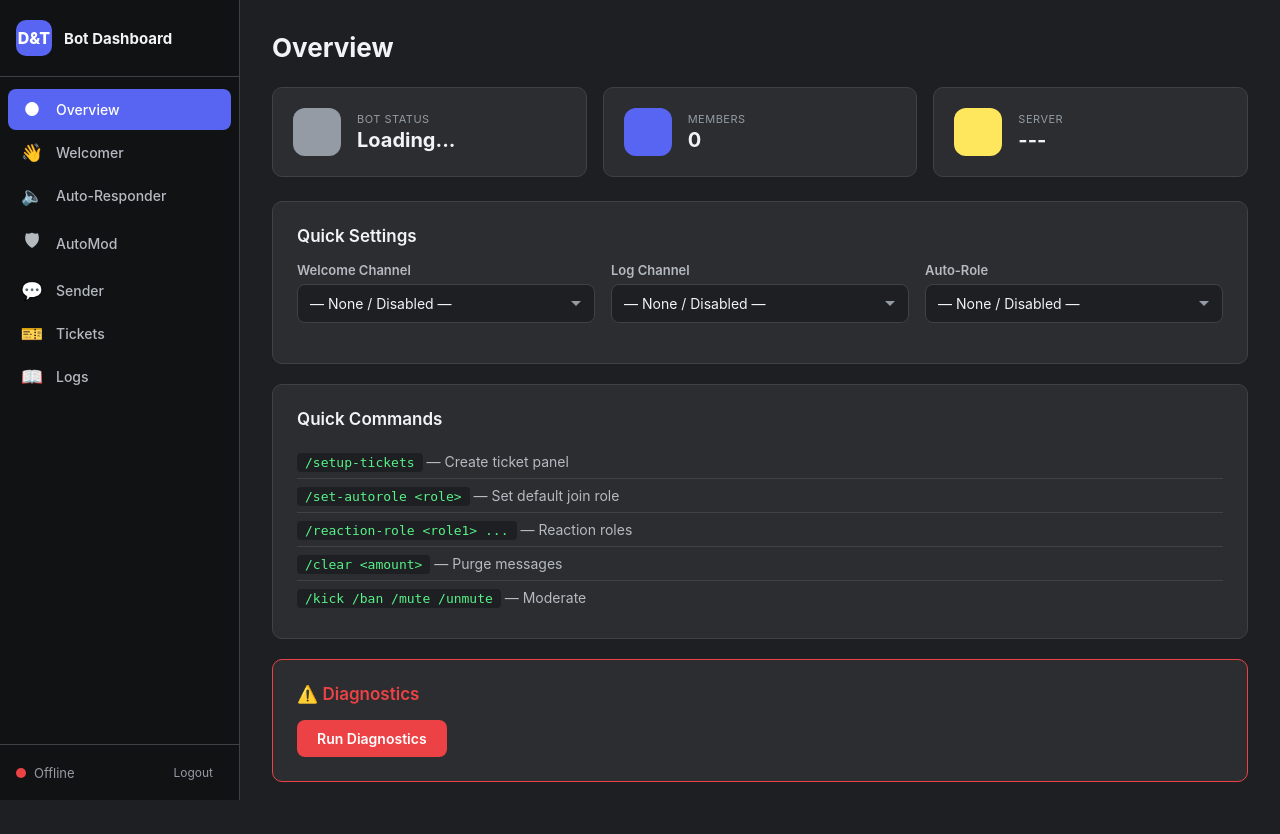
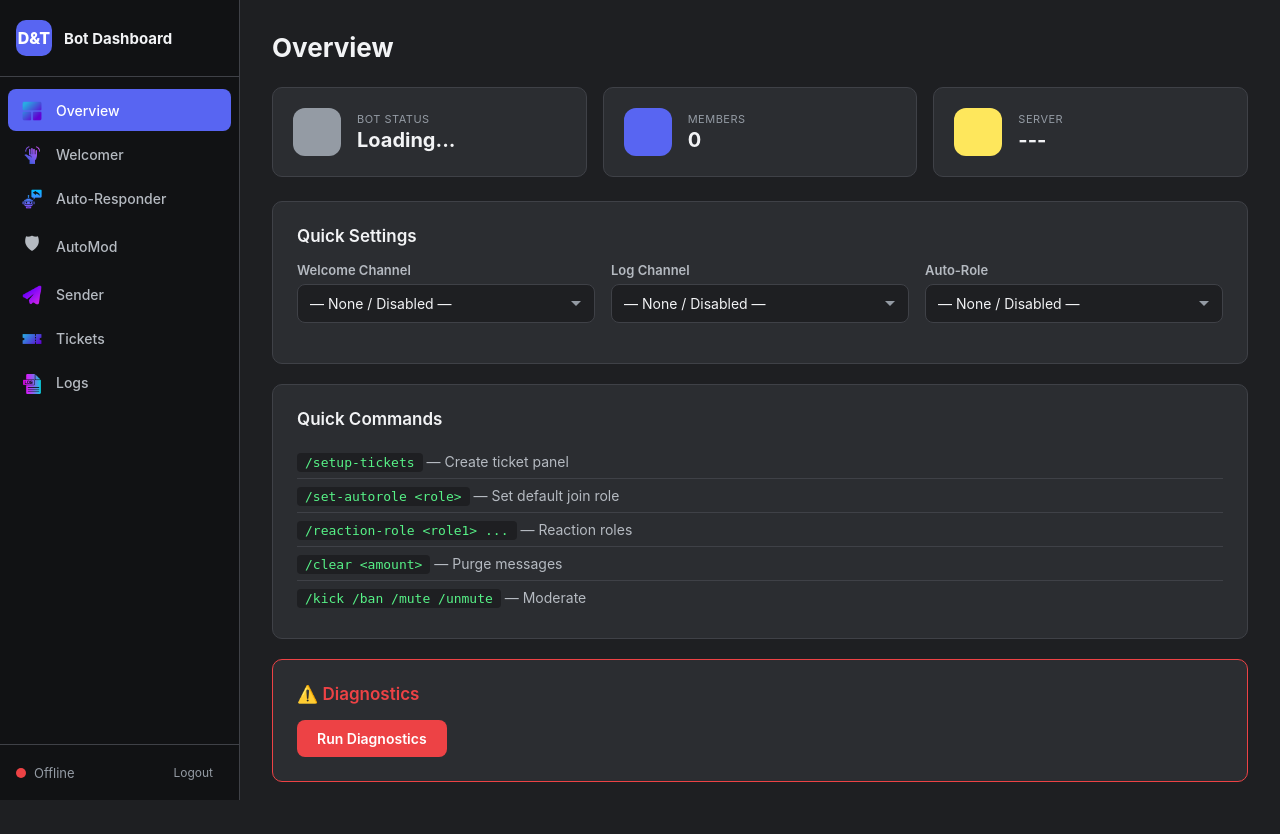
Before and after one commit to SuleimanAllibde/D-T-BOT, a Flask app: page / in a window 1280 px wide. Run offline with Flask 3, Linux system fonts and the light colour scheme; the visitor is signed in with stand-in values (Sample User, id 1); data comes from the database, SQL or seed files in the repository; data that the repository does not hold is empty.

Commit message:
Add sidebar icons from pics/ folder with /pics/ route

```diff
--- a/dashboard/app.py
+++ b/dashboard/app.py
@@ -310,6 +310,13 @@ def api_bg():
     return jsonify({"error": "Not found"}), 404
 
 
+PICS_DIR = os.path.join(os.path.dirname(os.path.dirname(__file__)), "pics")
+
+@app.route("/pics/<path:filename>")
+def api_pics(filename):
+    return send_from_directory(PICS_DIR, filename)
+
+
 # ---- Module 2: Auto-Responder ----
 
 @app.route("/api/autoresponder", methods=["GET"])
--- a/dashboard/static/style.css
+++ b/dashboard/static/style.css
@@ -82,6 +82,7 @@ body {
 .nav-item:hover { background: var(--bg-tertiary); color: var(--text-primary); }
 .nav-item.active { background: var(--accent); color: #fff; }
 .nav-icon { font-size: 18px; width: 24px; text-align: center; }
+.nav-icon img.sidebar-icon { width: 20px; height: 20px; vertical-align: middle; object-fit: contain; }
 .sidebar-footer {
     padding: 16px;
     border-top: 1px solid var(--border);
--- a/dashboard/templates/base.html
+++ b/dashboard/templates/base.html
@@ -17,15 +17,15 @@
             </div>
             <nav class="sidebar-nav">
                 <a href="#" class="nav-item active" data-tab="overview">
-                    <span class="nav-icon">&#9679;</span>
+                    <span class="nav-icon"><img src="/pics/overview.png" class="sidebar-icon" alt=""></span>
                     <span>Overview</span>
                 </a>
                 <a href="#" class="nav-item" data-tab="welcomer">
-                    <span class="nav-icon">&#128075;</span>
+                    <span class="nav-icon"><img src="/pics/welcomer.png" class="sidebar-icon" alt=""></span>
                     <span>Welcomer</span>
                 </a>
                 <a href="#" class="nav-item" data-tab="autoresponder">
-                    <span class="nav-icon">&#128264;</span>
+                    <span class="nav-icon"><img src="/pics/auto-responder.png" class="sidebar-icon" alt=""></span>
                     <span>Auto-Responder</span>
                 </a>
                 <a href="#" class="nav-item" data-tab="automod">
@@ -33,15 +33,15 @@
                     <span>AutoMod</span>
                 </a>
                 <a href="#" class="nav-item" data-tab="embed">
-                    <span class="nav-icon">&#128172;</span>
+                    <span class="nav-icon"><img src="/pics/sender.png" class="sidebar-icon" alt=""></span>
                     <span>Sender</span>
                 </a>
                 <a href="#" class="nav-item" data-tab="tickets">
-                    <span class="nav-icon">&#127915;</span>
+                    <span class="nav-icon"><img src="/pics/ticket.png" class="sidebar-icon" alt=""></span>
                     <span>Tickets</span>
                 </a>
                 <a href="#" class="nav-item" data-tab="logs">
-                    <span class="nav-icon">&#128214;</span>
+                    <span class="nav-icon"><img src="/pics/log.png" class="sidebar-icon" alt=""></span>
                     <span>Logs</span>
                 </a>
             </nav>
```
Also changed, not shown: pics/auto-responder.png (added), pics/log.png (added), pics/overview.png (added), pics/sender.png (added), pics/ticket.png (added), pics/welcomer.png.
